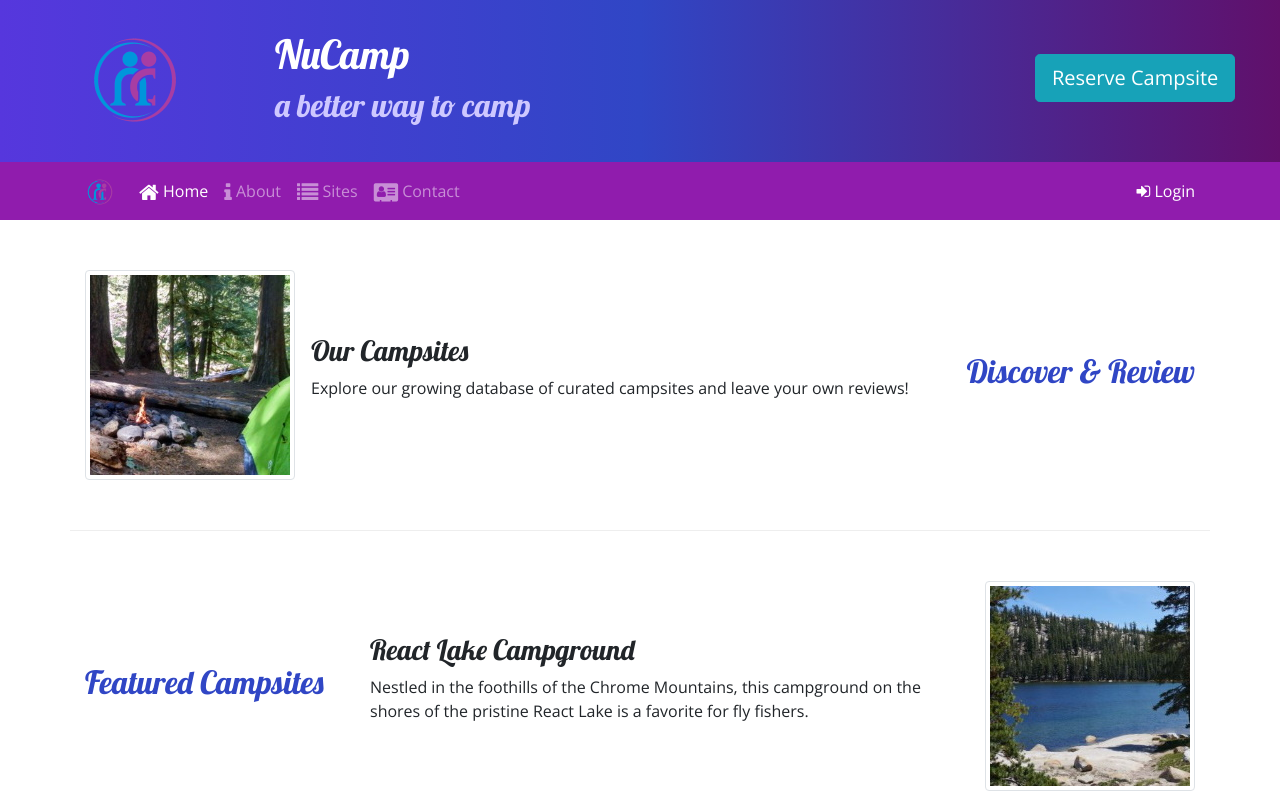
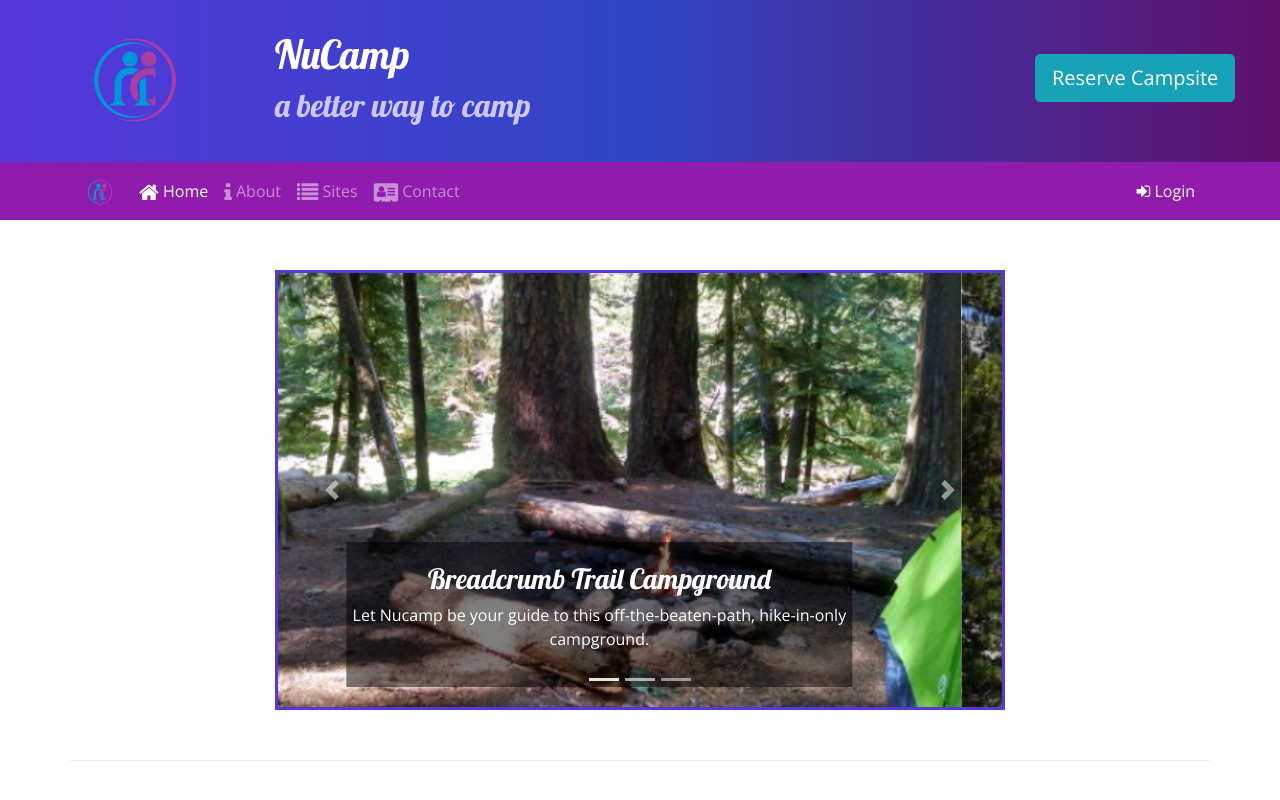
Before and after one commit to TylerWaugh01/Bootcamp-Practice, a website: page index.html in a window 1280 px wide. Shown: the top 800 px of the page. Drawn offline with nearby package versions, Linux system fonts and the light colour scheme.

Commit message:
Carousel

```diff
--- a/css/styles.css
+++ b/css/styles.css
@@ -40,3 +40,11 @@ a, a:hover {
     color: inherit;
     text-decoration: none;
 }
+
+.carousel-caption {
+    background-color: rgba(0, 0, 0, 0.5);
+}
+
+.carousel {
+    border: solid #5637DD;
+}
--- a/index.html
+++ b/index.html
@@ -59,6 +59,7 @@
             <a class="nav-link" href="contactus.html"><i class="fa fa-address-card fa-lg"></i> Contact</a>
           </li>
         </ul>
+        <!-- Modal Nav Icon -->
         <span class="navbar-text ml-auto">
           <a role="button" data-toggle="modal" data-target="#loginModal">
             <i class="fa fa-sign-in"></i> Login
@@ -67,14 +68,13 @@
       </div>
     </div>
   </nav>
-
+<!-- Modal Logic -->
   <div id="loginModal" class="modal fade" role="dialog">
     <div class="modal-dialog" role="document">
       <div class="modal-content">
         <div class="modal-header">
           <h3 class="modal-title">Login</h3>
           <button type="button" class="close" data-dismiss="modal">&times;</button>
-
         </div>
         <div class="modal-body">
           <div class="container-fluid">
@@ -101,17 +101,57 @@
               </div>
             </form>
           </div>
-
         </div>
       </div>
     </div>
   </div>
 
+  <div class="container">
+<!-- Carousel Start -->
+    <div class="row row-content">
+      <div class="col-md-8 mx-auto">
+        <div id="homeCarousel" class="carousel slide" data-ride="carousel">
+<!-- Carousel Indicators -->
+          <ol class="carousel-indicators">
+            <li data-target="#homeCarousel" data-slide-to="0" class="active"></li>
+            <li data-target="#homeCarousel" data-slide-to="1"></li>
+            <li data-target="#homeCarousel" data-slide-to="2"></li>
+          </ol>
+          <div class="carousel-inner">
+            <div class="carousel-item active">
+              <img class="d-block w-100" src="img/breadcrumb-trail.jpg" alt="Breadcrumb Trail Campground" />
+              <div class="carousel-caption">
+                <h3>Breadcrumb Trail Campground</h3>
+                <p class="d-none d-sm-block">Let Nucamp be your guide to this off-the-beaten-path, hike-in-only campground.</p>
+              </div>
+            </div>
+            <div class="carousel-item">
+              <img class="d-block w-100" src="img/react-lake.jpg" alt="React Lake Campground" />
+              <div class="carousel-caption">
+              <h3>React Lake Campground</h3>
+              <p class="d-none d-sm-block">Nestled in the foothills of the Chrome Mountains, this campground on the shores of the pristine React Lake is a favorite for fly fishers.</p>
+              </div>
+            </div>
+            <div class="carousel-item">
+              <img class="d-block w-100" src="img/chrome-river.jpg" alt="Chrome River Campground" />
+              <div class="carousel-caption">
+              <h3>Breadcrumb Trail Campground</h3>
+              <p class="d-none d-sm-block">Spend a few sunny days and starry nights beneath a canopy of old-growth firs at this enchanting spot by the Chrome River.</p>
+              </div>
+            </div>
+          </div>
+          <a class="carousel-control-prev" href="#homeCarousel" role="button" data-slide="prev">
+            <span class="carousel-control-prev-icon"></span>
+            <span class="sr-only">Previous</span>
+          </a>
+          <a class="carousel-control-next" href="#homeCarousel" role="button" data-slide="next">
+            <span class="carousel-control-next-icon"></span>
+            <span class="sr-only">Next</span>
+          </a>
+        </div>
+      </div>
+    </div>
 
-
-
-
-  <div class="container">
     <div class="row row-content align-items-center">
       <div class="col-sm-4 order-sm-last col-md-3">
         <h2 class="text-sm-right">Discover & Review</h2>
```
